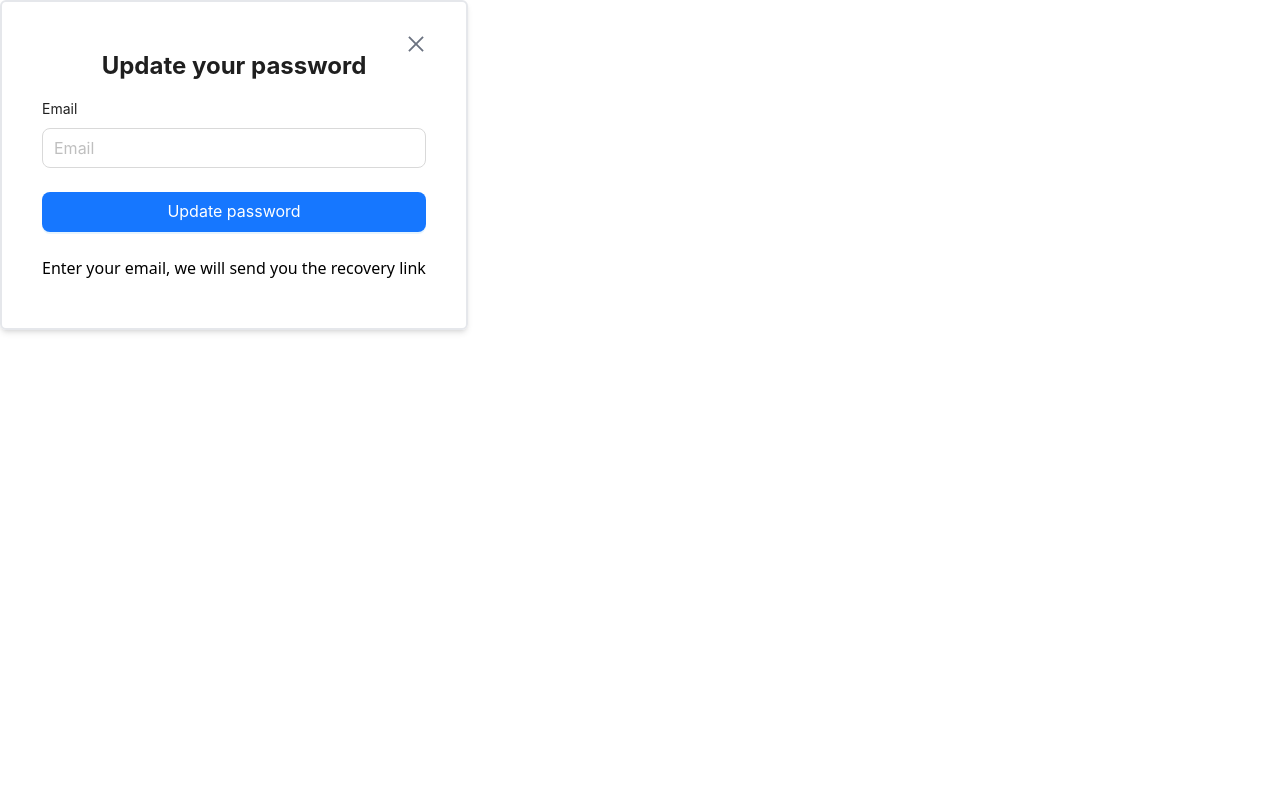
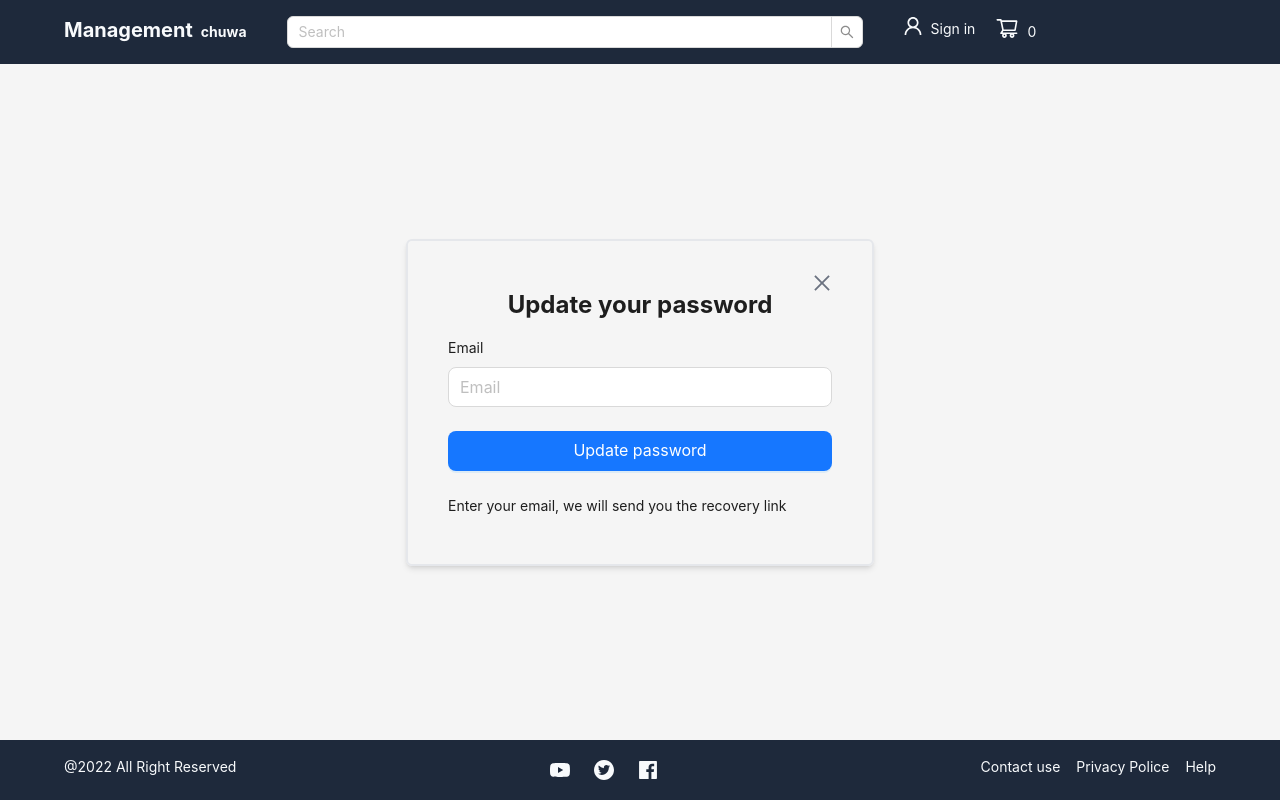
Before and after one commit to aMaverickDragonfruit/eCommerceFrontendProject, a React (Vite) app in the folder client/: page /forgot-password in a window 1280 px wide. Built offline with nearby package versions, Linux system fonts and the light colour scheme.

Commit message:
adding application layout and set up Route Outlet

```diff
--- a/client/src/App.jsx
+++ b/client/src/App.jsx
@@ -5,26 +5,42 @@ import PwUpdate from './pages/PwUpdate';
 import PwUpdateNoti from './pages/PwUpdateNoti';
 import ProtectedRoute from './components/ProtectedRoute';
 import { BrowserRouter, Routes, Route } from 'react-router-dom';
+import MainLayout from './components/Layout';
 
 export default function App() {
   return (
     <>
       <BrowserRouter>
-        {/* <Navbar /> */}
-        {/* <Footer /> */}
         <Routes>
-          <Route path='/signin' element={<SignIn />} />
-          <Route path='/signup' element={<SignUp />} />
-          <Route path='/forgot-password' element={<PwUpdate />} />
-          <Route path='/email-sent' element={<PwUpdateNoti />} />
           <Route
-            path='/productes'
+            path='/'
+            element={<MainLayout />}
+          >
+            <Route
+              path='signin'
+              element={<SignIn />}
+            />
+            <Route
+              path='signup'
+              element={<SignUp />}
+            />
+            <Route
+              path='forgot-password'
+              element={<PwUpdate />}
+            />
+            <Route
+              path='email-sent'
+              element={<PwUpdateNoti />}
+            />
+            <Route
+              path='products'
               element={
                 <ProtectedRoute>
                   <Products />
                 </ProtectedRoute>
               }
             />
+          </Route>
         </Routes>
       </BrowserRouter>
     </>
--- /dev/null
+++ b/client/src/components/Layout.jsx
@@ -0,0 +1,17 @@
+import { Layout } from 'antd';
+const { Content } = Layout;
+import { Outlet } from 'react-router-dom';
+import Navbar from './Navbar';
+import Footer from './Footer';
+
+export default function MainLayout() {
+  return (
+    <Layout className='min-h-screen'>
+      <Navbar />
+      <Content className='flex-grow flex justify-center items-center'>
+        <Outlet />
+      </Content>
+      <Footer />
+    </Layout>
+  );
+}
```
Lines whose indentation alone changed are shown as unchanged.
